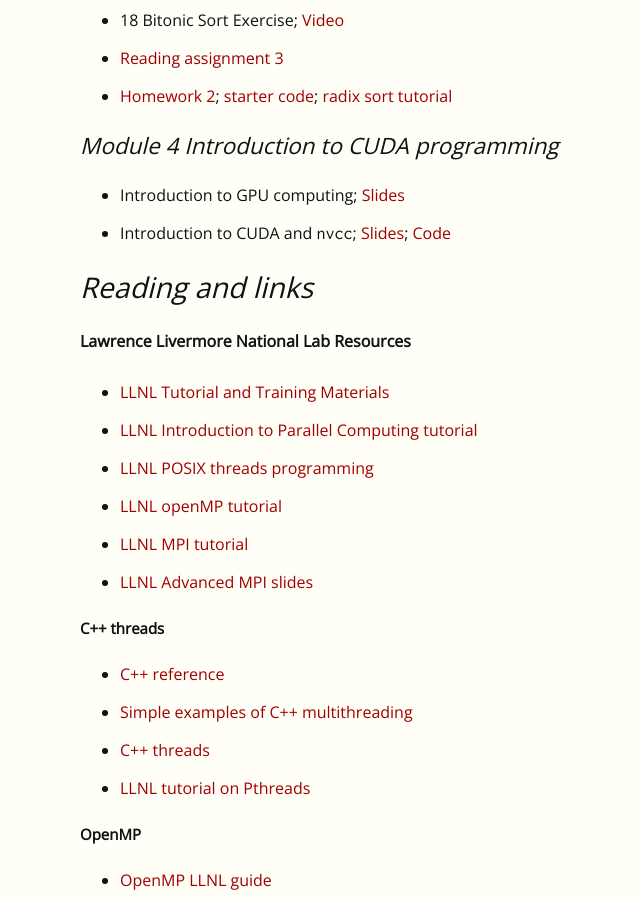
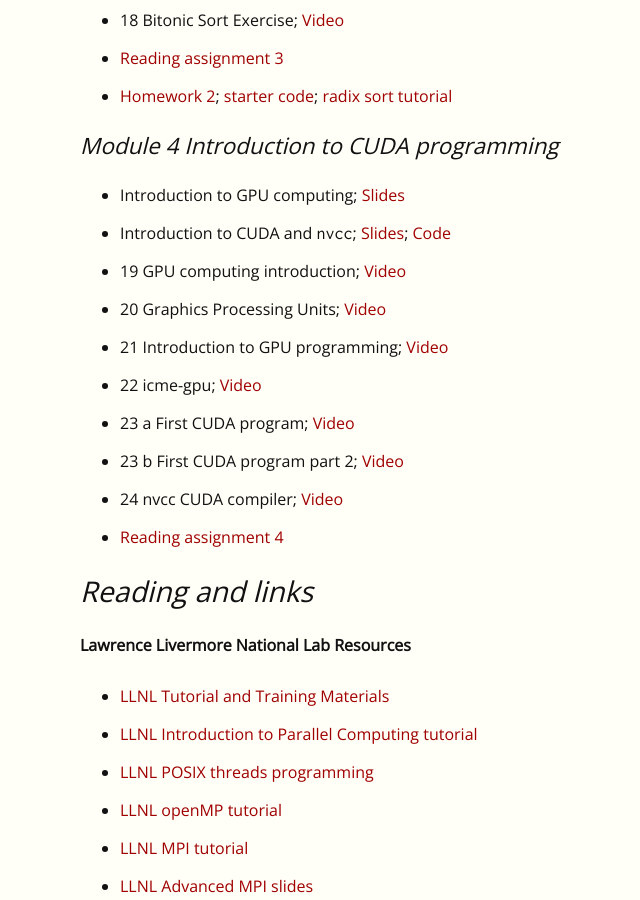
Before and after one commit to EricDarve/cme213-spring-2021, a Jekyll site: the page built from index.md, in a window 1280 px wide and 900 px high, scrolled down 2228 px. Shown: the whole window, without its empty margins (80-720 px from the left). Built offline with Jekyll 4.4.1, drawn with Linux system fonts in a browser that asks for light colours.

Commit message:
RA4 and videos

```diff
--- a/index.md
+++ b/index.md
@@ -73,6 +73,14 @@
 
 - Introduction to GPU computing; [Slides](Lecture Slides/Lecture_07.pdf)
 - Introduction to CUDA and `nvcc`; [Slides](Lecture Slides/Lecture_08.pdf); [Code](https://github.com/EricDarve/cme213-spring-2021/tree/main/Code/Lecture_08)
+- 19 GPU computing introduction; [Video](https://stanford-pilot.hosted.panopto.com/Panopto/Pages/Viewer.aspx?id=6d471ac2-3cf2-4adb-b8b9-ad0a016ce37d)
+- 20 Graphics Processing Units; [Video](https://stanford-pilot.hosted.panopto.com/Panopto/Pages/Viewer.aspx?id=241f3349-9454-4cca-833a-ad0a017729a1)
+- 21 Introduction to GPU programming; [Video](https://stanford-pilot.hosted.panopto.com/Panopto/Pages/Viewer.aspx?id=e3277879-f1b8-4f14-8d87-ad0a01811c60)
+- 22 icme-gpu; [Video](https://stanford-pilot.hosted.panopto.com/Panopto/Pages/Viewer.aspx?id=0cddfda0-dd3e-4315-b669-ad0c016b3ce6)
+- 23 a First CUDA program; [Video](https://stanford-pilot.hosted.panopto.com/Panopto/Pages/Viewer.aspx?id=1c2baeca-880d-49b2-a993-ad0c018b2ed9)
+- 23 b First CUDA program part 2; [Video](https://stanford-pilot.hosted.panopto.com/Panopto/Pages/Viewer.aspx?id=6d7e66bf-5b82-4200-bfd6-ad0d0006288a)
+- 24 nvcc CUDA compiler; [Video](https://stanford-pilot.hosted.panopto.com/Panopto/Pages/Viewer.aspx?id=e6436528-7096-4b7e-804d-ad0d011ff2f9)
+- [Reading assignment 4](Reading Assignments/CUDA_intro)
 
 ## Reading and links
 
```
Also changed, not shown: Reading Assignments/CUDA_intro.md (added, +47 -0 lines), 1 other file.
